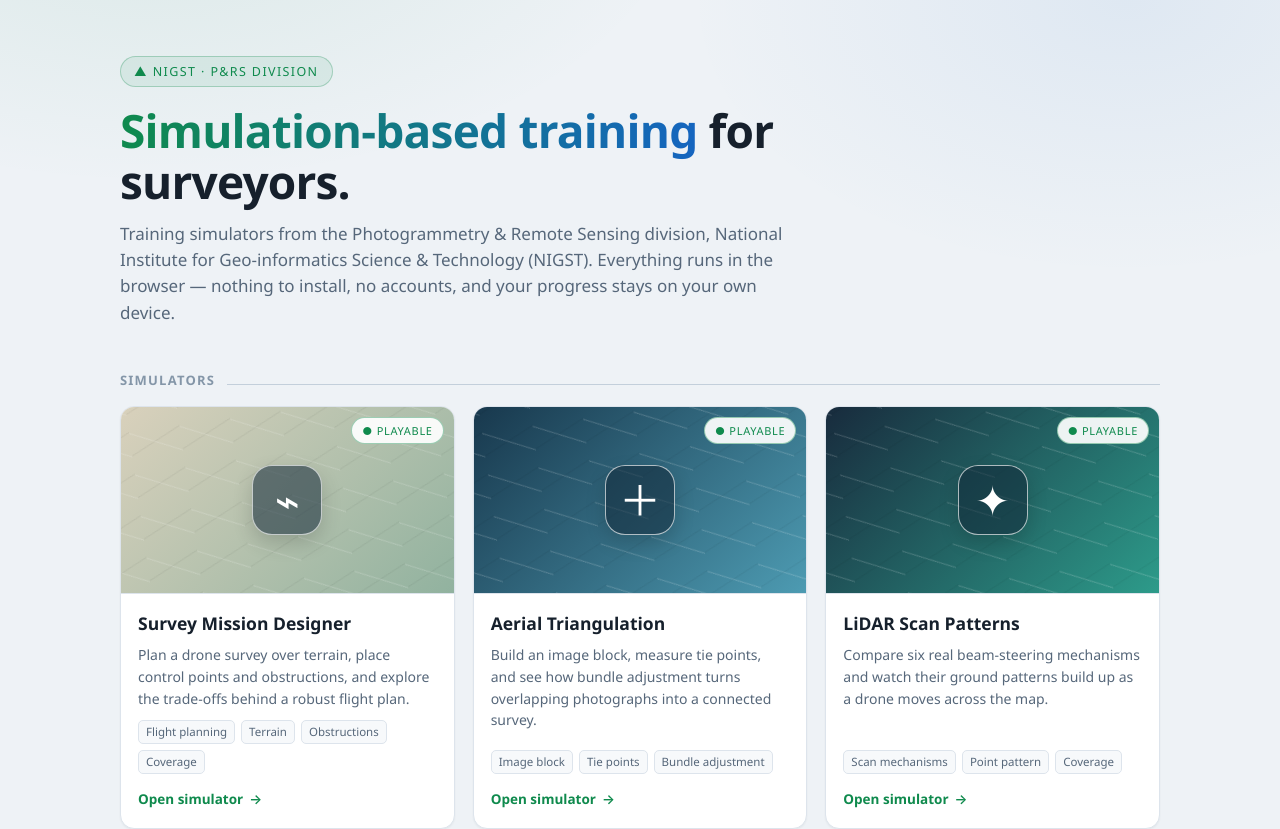
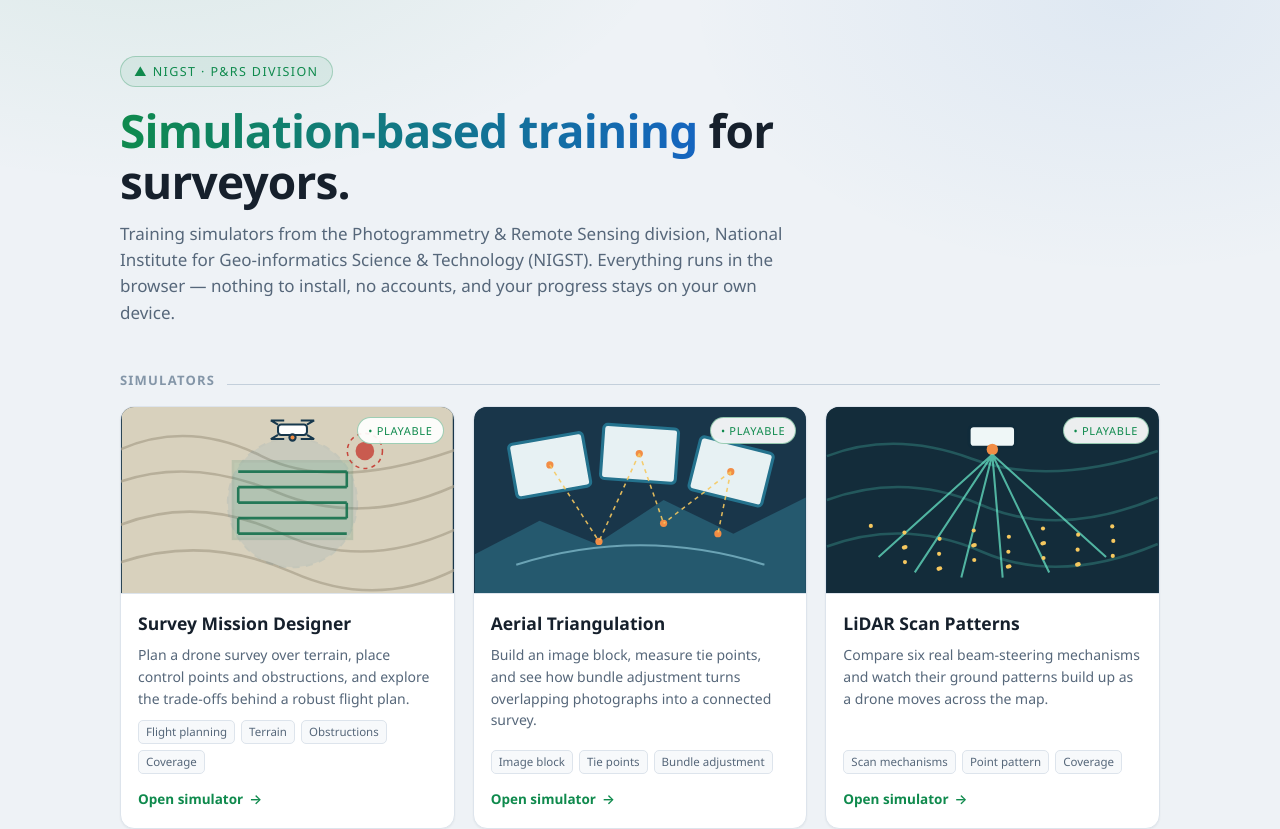
Before and after one commit to opensourcegis/Simulations, a React (Vite) app: page / in a window 1280 px wide. Shown: the top 829 px of the page. Built offline with nearby package versions, Linux system fonts and the light colour scheme.

Commit message:
Add illustrated simulator thumbnails

```diff
--- a/src/App.jsx
+++ b/src/App.jsx
@@ -1,88 +1,23 @@
 const simulators = [
-  {
-    title: 'Survey Mission Designer',
-    description: 'Plan a drone survey over terrain, place control points and obstructions, and explore the trade-offs behind a robust flight plan.',
-    tags: ['Flight planning', 'Terrain', 'Obstructions', 'Coverage'],
-    path: 'games/survey-mission-designer/',
-    tone: 'terrain',
-    icon: '⌁',
-  },
-  {
-    title: 'Aerial Triangulation',
-    description: 'Build an image block, measure tie points, and see how bundle adjustment turns overlapping photographs into a connected survey.',
-    tags: ['Image block', 'Tie points', 'Bundle adjustment'],
-    path: 'games/aerial-triangulation/',
-    tone: 'photogrammetry',
-    icon: '＋',
-  },
-  {
-    title: 'LiDAR Scan Patterns',
-    description: 'Compare six real beam-steering mechanisms and watch their ground patterns build up as a drone moves across the map.',
-    tags: ['Scan mechanisms', 'Point pattern', 'Coverage'],
-    path: 'games/lidar-scanning/',
-    tone: 'lidar',
-    icon: '✦',
-  },
-  {
-    title: 'Beam & Target Interaction',
-    description: 'Follow a laser pulse through reflection, absorption, transmission, and scatter across different surfaces and targets.',
-    tags: ['Energy balance', 'Signal strength', 'Multi-return'],
-    path: 'games/lidar-interaction/',
-    tone: 'signal',
-    icon: '╱',
-  },
-  {
-    title: 'True Ortho-Rectification',
-    description: 'Probe relief displacement and project buildings onto a datum to understand how true orthophotos remove lean and occlusions.',
-    tags: ['Relief displacement', 'DSM vs DTM', 'True ortho'],
-    path: 'games/ortho-rectification/',
-    tone: 'ortho',
-    icon: '▣',
-  },
+  { title: 'Survey Mission Designer', description: 'Plan a drone survey over terrain, place control points and obstructions, and explore the trade-offs behind a robust flight plan.', tags: ['Flight planning', 'Terrain', 'Obstructions', 'Coverage'], path: 'games/survey-mission-designer/', kind: 'survey' },
+  { title: 'Aerial Triangulation', description: 'Build an image block, measure tie points, and see how bundle adjustment turns overlapping photographs into a connected survey.', tags: ['Image block', 'Tie points', 'Bundle adjustment'], path: 'games/aerial-triangulation/', kind: 'triangulation' },
+  { title: 'LiDAR Scan Patterns', description: 'Compare six real beam-steering mechanisms and watch their ground patterns build up as a drone moves across the map.', tags: ['Scan mechanisms', 'Point pattern', 'Coverage'], path: 'games/lidar-scanning/', kind: 'scanning' },
+  { title: 'Beam & Target Interaction', description: 'Follow a laser pulse through reflection, absorption, transmission, and scatter across different surfaces and targets.', tags: ['Energy balance', 'Signal strength', 'Multi-return'], path: 'games/lidar-interaction/', kind: 'interaction' },
+  { title: 'True Ortho-Rectification', description: 'Probe relief displacement and project buildings onto a datum to understand how true orthophotos remove lean and occlusions.', tags: ['Relief displacement', 'DSM vs DTM', 'True ortho'], path: 'games/ortho-rectification/', kind: 'ortho' },
 ];
 
+function Thumbnail({ kind }) {
+  if (kind === 'survey') return <svg viewBox="0 0 640 360" role="img" aria-label="Drone survey flight lines over terrain"><rect width="640" height="360" fill="#d8d1bd" /><path d="M-20 90 Q120 20 270 95 T680 70 M-30 155 Q120 90 300 165 T680 135 M-20 235 Q140 165 310 245 T680 220 M-30 310 Q150 240 330 320 T680 295" fill="none" stroke="#a69d87" strokeWidth="5" opacity=".65" /><circle cx="330" cy="185" r="125" fill="#3a86b8" opacity=".09" stroke="#1768a0" strokeWidth="4" strokeDasharray="14 12" /><rect x="215" y="105" width="230" height="150" fill="#2d9b70" opacity=".14" stroke="#15704d" strokeWidth="5" /><g stroke="#15704d" strokeWidth="5" opacity=".9"><path d="M225 125 H435 M435 155 H225 M225 185 H435 M435 215 H225 M225 245 H435" /><path d="M435 125 V155 M225 155 V185 M435 185 V215 M225 215 V245" /></g><g transform="translate(330 44)" fill="#fff" stroke="#17384d" strokeWidth="4"><rect x="-28" y="-10" width="56" height="20" rx="6" /><path d="M-42 -18 H-16 M16 -18 H42 M-42 18 H-16 M16 18 H42 M-28 -10 L-42 -18 M28 -10 L42 -18 M-28 10 L-42 18 M28 10 L42 18" fill="none" /><circle cy="15" r="6" fill="#f28d45" /></g><circle cx="470" cy="85" r="18" fill="#c7473d" opacity=".85" /><circle cx="470" cy="85" r="34" fill="none" stroke="#c7473d" strokeWidth="3" strokeDasharray="8 8" /></svg>;
+  if (kind === 'triangulation') return <svg viewBox="0 0 640 360" role="img" aria-label="Aerial triangulation image block"><rect width="640" height="360" fill="#19364a" /><path d="M0 285 L125 220 235 265 365 180 500 245 640 175 V360 H0Z" fill="#286277" opacity=".8" /><g fill="#e7f1f3" stroke="#24728d" strokeWidth="6"><rect x="72" y="60" width="145" height="105" rx="8" transform="rotate(-10 145 112)" /><rect x="246" y="38" width="145" height="105" rx="8" transform="rotate(4 318 90)" /><rect x="423" y="72" width="145" height="105" rx="8" transform="rotate(14 495 125)" /></g><g fill="#f28d45"><circle cx="145" cy="112" r="7" /><circle cx="318" cy="90" r="7" /><circle cx="495" cy="125" r="7" /><circle cx="240" cy="260" r="7" /><circle cx="365" cy="225" r="7" /><circle cx="470" cy="245" r="7" /></g><g stroke="#f6c85f" strokeWidth="3" strokeDasharray="8 8" opacity=".9"><path d="M145 112 L240 260 M318 90 L240 260 M318 90 L365 225 M495 125 L365 225 M495 125 L470 245" /></g><path d="M80 305 Q320 230 560 305" fill="none" stroke="#99d6e5" strokeWidth="4" opacity=".6" /></svg>;
+  if (kind === 'scanning') return <svg viewBox="0 0 640 360" role="img" aria-label="LiDAR scan pattern"><rect width="640" height="360" fill="#132c3a" /><path d="M0 95 Q130 45 280 100 T640 85 M0 180 Q150 125 300 190 T640 175 M0 270 Q150 215 300 280 T640 265" fill="none" stroke="#2b716f" strokeWidth="5" opacity=".65" /><g transform="translate(320 58)"><rect x="-45" y="-22" width="90" height="42" rx="9" fill="#eff7f7" stroke="#102b3a" strokeWidth="6" /><circle cx="0" cy="24" r="11" fill="#f28d45" /></g><g stroke="#66e2c4" strokeWidth="4" opacity=".75"><path d="M320 92 L100 290 M320 92 L170 320 M320 92 L260 330 M320 92 L340 330 M320 92 L430 320 M320 92 L540 290" /></g><g fill="#f6c85f">{Array.from({ length: 28 }, (_, i) => <circle key={i} cx={85 + ((i * 67) % 470)} cy={230 + ((i * 41) % 86)} r="4" />)}</g></svg>;
+  if (kind === 'interaction') return <svg viewBox="0 0 640 360" role="img" aria-label="LiDAR beam interacting with a target"><rect width="640" height="360" fill="#182332" /><rect y="245" width="640" height="115" fill="#425566" /><path d="M0 245 H640" stroke="#9ec0cc" strokeWidth="5" /><g transform="translate(320 50)"><rect x="-53" y="-20" width="106" height="48" rx="8" fill="#dce9ea" stroke="#0b2434" strokeWidth="6" /><circle cx="-22" cy="35" r="10" fill="#f04f45" /><circle cx="22" cy="35" r="10" fill="#55c8e8" /></g><path d="M298 86 L298 245" stroke="#f04f45" strokeWidth="9" /><path d="M342 86 L342 245" stroke="#55c8e8" strokeWidth="9" /><g stroke="#55c8e8" strokeWidth="4" opacity=".85"><path d="M320 245 L170 145 M320 245 L220 105 M320 245 L320 100 M320 245 L420 105 M320 245 L470 145" /></g><g stroke="#c8d64a" strokeWidth="6"><path d="M320 245 L505 120" /><path d="M320 245 L380 330" /></g><circle cx="320" cy="245" r="34" fill="#f04f45" opacity=".22" /></svg>;
+  return <svg viewBox="0 0 640 360" role="img" aria-label="True orthophoto rectification"><rect width="640" height="360" fill="#263744" /><rect x="34" y="45" width="250" height="250" rx="12" fill="#334d5c" stroke="#68808a" strokeWidth="4" /><rect x="356" y="45" width="250" height="250" rx="12" fill="#334d5c" stroke="#68808a" strokeWidth="4" /><g fill="#c66f51" stroke="#f5c8a4" strokeWidth="4"><path d="M95 245 L175 245 L230 175 L150 175Z" /><path d="M175 245 L175 175 L230 105 L230 175Z" /><rect x="428" y="180" width="80" height="65" /></g><g stroke="#f6c85f" strokeWidth="5" fill="none"><path d="M270 170 H345" /><path d="M335 158 L350 170 L335 182" /></g><g stroke="#d6e7ea" strokeWidth="3" strokeDasharray="9 8"><rect x="88" y="238" width="92" height="64" /><rect x="421" y="238" width="94" height="64" /></g><text x="158" y="330" fill="#d6e7ea" textAnchor="middle" fontSize="18" fontFamily="system-ui">perspective</text><text x="481" y="330" fill="#d6e7ea" textAnchor="middle" fontSize="18" fontFamily="system-ui">true ortho</text></svg>;
+}
+
 function SimulatorCard({ simulator }) {
-  return (
-    <a className="card" href={simulator.path}>
-      <div className={`thumb ${simulator.tone}`} aria-hidden="true">
-        <span className="thumb-grid" />
-        <span className="thumb-icon">{simulator.icon}</span>
-        <span className="pill live">● Playable</span>
-      </div>
-      <div className="card-body">
-        <h3>{simulator.title}</h3>
-        <p>{simulator.description}</p>
-        <div className="tags">
-          {simulator.tags.map((tag) => <span className="tag" key={tag}>{tag}</span>)}
-        </div>
-        <span className="go">Open simulator <span className="arrow">→</span></span>
-      </div>
-    </a>
-  );
+  return <a className="card" href={simulator.path}><div className="thumb"><Thumbnail kind={simulator.kind} /><span className="pill live">&bull; Playable</span></div><div className="card-body"><h3>{simulator.title}</h3><p>{simulator.description}</p><div className="tags">{simulator.tags.map((tag) => <span className="tag" key={tag}>{tag}</span>)}</div><span className="go">Open simulator <span className="arrow">&rarr;</span></span></div></a>;
 }
 
 export default function App() {
-  return (
-    <main className="wrap">
-      <header className="hero">
-        <p className="eyebrow">▲ NIGST · P&amp;RS Division</p>
-        <h1><em>Simulation-based training</em> for surveyors.</h1>
-        <p>
-          Training simulators from the Photogrammetry &amp; Remote Sensing division,
-          National Institute for Geo-informatics Science &amp; Technology (NIGST).
-          Everything runs in the browser — nothing to install, no accounts, and
-          your progress stays on your own device.
-        </p>
-      </header>
-
-      <div className="section-head"><h2>Simulators</h2><span className="rule" /></div>
-      <div className="grid">{simulators.map((simulator) => <SimulatorCard key={simulator.title} simulator={simulator} />)}</div>
-
-      <footer>
-        <span>P&amp;RS Division · NIGST — Survey of India.</span>
-        <span className="spacer" />
-        <a href="https://github.com/opensourcegis/Simulations">Source on GitHub →</a>
-      </footer>
-    </main>
-  );
+  return <main className="wrap"><header className="hero"><p className="eyebrow">&#9650; NIGST &middot; P&amp;RS Division</p><h1><em>Simulation-based training</em> for surveyors.</h1><p>Training simulators from the Photogrammetry &amp; Remote Sensing division, National Institute for Geo-informatics Science &amp; Technology (NIGST). Everything runs in the browser &mdash; nothing to install, no accounts, and your progress stays on your own device.</p></header><div className="section-head"><h2>Simulators</h2><span className="rule" /></div><div className="grid">{simulators.map((simulator) => <SimulatorCard key={simulator.title} simulator={simulator} />)}</div><footer><span>P&amp;RS Division &middot; NIGST &mdash; Survey of India.</span><span className="spacer" /><a href="https://github.com/opensourcegis/Simulations">Source on GitHub &rarr;</a></footer></main>;
 }
--- a/src/styles.css
+++ b/src/styles.css
@@ -8,7 +8,7 @@
 .section-head { display:flex; align-items:baseline; gap:12px; margin-bottom:16px; } .section-head h2 { margin:0; color:var(--text-faint); font-size:13px; letter-spacing:1.2px; text-transform:uppercase; } .rule { flex:1; height:1px; background:var(--line-strong); }
 .grid { display:grid; grid-template-columns:repeat(auto-fit,minmax(290px,1fr)); gap:18px; }
 .card { display:flex; flex-direction:column; overflow:hidden; border:1px solid var(--line); border-radius:var(--radius); background:var(--panel); text-decoration:none; box-shadow:0 1px 2px rgba(22,32,44,.05); transition:transform .18s ease,border-color .18s ease,box-shadow .18s ease; } .card:hover { transform:translateY(-3px); border-color:var(--line-strong); box-shadow:0 14px 30px rgba(22,32,44,.13); }
-.thumb { position:relative; display:grid; place-items:center; aspect-ratio:16/9; overflow:hidden; border-bottom:1px solid var(--line); } .thumb-grid { position:absolute; inset:0; opacity:.5; background:linear-gradient(25deg,transparent 48%,rgba(255,255,255,.42) 49%,transparent 51%),linear-gradient(155deg,transparent 48%,rgba(0,0,0,.12) 49%,transparent 51%); background-size:34px 28px; transform:scale(1.5) rotate(-8deg); } .thumb-icon { position:relative; z-index:1; display:grid; width:70px; height:70px; place-items:center; border:1px solid rgba(255,255,255,.65); border-radius:20px; color:#fff; background:rgba(18,39,55,.55); font-size:42px; line-height:1; box-shadow:0 8px 20px rgba(0,0,0,.16); }
+.thumb { position:relative; aspect-ratio:16/9; overflow:hidden; border-bottom:1px solid var(--line); background:#19364a; } .thumb svg { display:block; width:100%; height:100%; transition:transform .35s ease; } .card:hover .thumb svg { transform:scale(1.04); }
 .terrain { background:linear-gradient(135deg,#d9d1bc,#91b29f); } .photogrammetry { background:linear-gradient(135deg,#18384d,#4d9bb2); } .lidar { background:linear-gradient(135deg,#182b3d,#2d9b8a); } .signal { background:linear-gradient(135deg,#111b29,#744c86); } .ortho { background:linear-gradient(135deg,#263543,#b06b4e); }
 .pill { position:absolute; top:10px; right:10px; padding:4px 10px; border:1px solid var(--line-strong); border-radius:999px; color:var(--text-dim); background:rgba(255,255,255,.92); font-size:11px; letter-spacing:.7px; text-transform:uppercase; } .pill.live { border-color:rgba(15,138,77,.4); color:var(--accent); }
 .card-body { display:flex; flex:1; flex-direction:column; gap:7px; padding:16px 17px 18px; } .card-body h3 { margin:0; font-size:17.5px; } .card-body p { flex:1; margin:0; color:var(--text-dim); font-size:14px; } .tags { display:flex; flex-wrap:wrap; gap:6px; margin-top:4px; } .tag { padding:2px 7px; border:1px solid var(--line); border-radius:5px; color:var(--text-dim); background:var(--panel-2); font-size:11.5px; } .go { display:inline-flex; align-items:center; gap:6px; margin-top:8px; color:var(--accent); font-size:13.5px; font-weight:600; } .arrow { transition:transform .18s ease; } .card:hover .arrow { transform:translateX(3px); }
```
